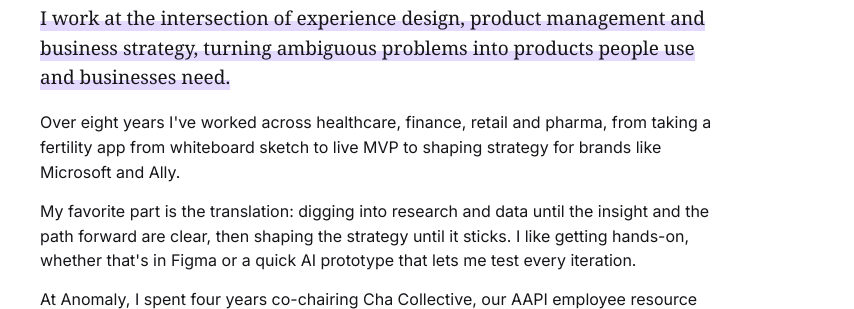
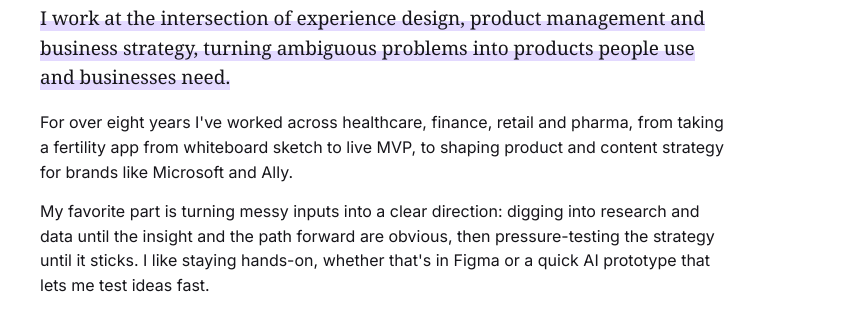
Before and after one commit to yeejohanna/yeejohanna.github.io, a plain HTML site: page about.html in a window 1280 px wide. Shown: the part 235-544 px from the top of the page, 426-1280 px from the left. Drawn offline with nearby package versions, Linux system fonts and the light colour scheme; a web font is replaced by a local one.

Commit message:
Tighten About page copy
Co-Authored-By: Claude Opus 5.5 <noreply@anthropic.com>

```diff
--- a/about.html
+++ b/about.html
@@ -54,8 +54,8 @@ h1,h2,h3,h4,p{text-wrap:pretty;}
     <div style="flex:1;min-width:280px">
       <h1 style="font-family:var(--serif);font-weight:400;font-size:clamp(30px,4.2vw,40px);line-height:1.25;margin:0 0 20px">Hi, I'm <em style="font-style:italic;color:var(--accent);font-weight:500">Jojo</em> <span style="font-size:50%">(Johanna)</span></h1>
       <p style="font-family:var(--serif);font-size:19px;font-weight:500;line-height:1.55;margin:0 0 18px;color:var(--ink);text-wrap:pretty"><span style="background:linear-gradient(transparent 62%,var(--mark) 0)">I work at the intersection of experience design, product management and business strategy, turning ambiguous problems into products people use and businesses need.</span></p>
-      <p style="font-size:16px;color:var(--ink);margin:0 0 14px">Over eight years I've worked across healthcare, finance, retail and pharma, from taking a fertility app from whiteboard sketch to live MVP to shaping strategy for brands like Microsoft and Ally.</p>
-      <p style="font-size:16px;color:var(--ink);margin:0 0 14px">My favorite part is the translation: digging into research and data until the insight and the path forward are clear, then shaping the strategy until it sticks. I like getting hands-on, whether that's in Figma or a quick AI prototype that lets me test every iteration.</p>
+      <p style="font-size:16px;color:var(--ink);margin:0 0 14px">For over eight years I've worked across healthcare, finance, retail and pharma, from taking a fertility app from whiteboard sketch to live MVP, to shaping product and content strategy for brands like Microsoft and Ally.</p>
+      <p style="font-size:16px;color:var(--ink);margin:0 0 14px">My favorite part is turning messy inputs into a clear direction: digging into research and data until the insight and the path forward are obvious, then pressure-testing the strategy until it sticks. I like staying hands-on, whether that's in Figma or a quick AI prototype that lets me test ideas fast.</p>
       <p style="font-size:16px;color:var(--ink);margin:0 0 26px">At Anomaly, I spent four years co-chairing Cha Collective, our AAPI employee resource group. We planned events that brought our members together and raised awareness across the agency, including a Night Market that drew the highest attendance of any ERG event at the company.</p>
 
       <div style="display:flex;flex-wrap:wrap;gap:12px">
```
